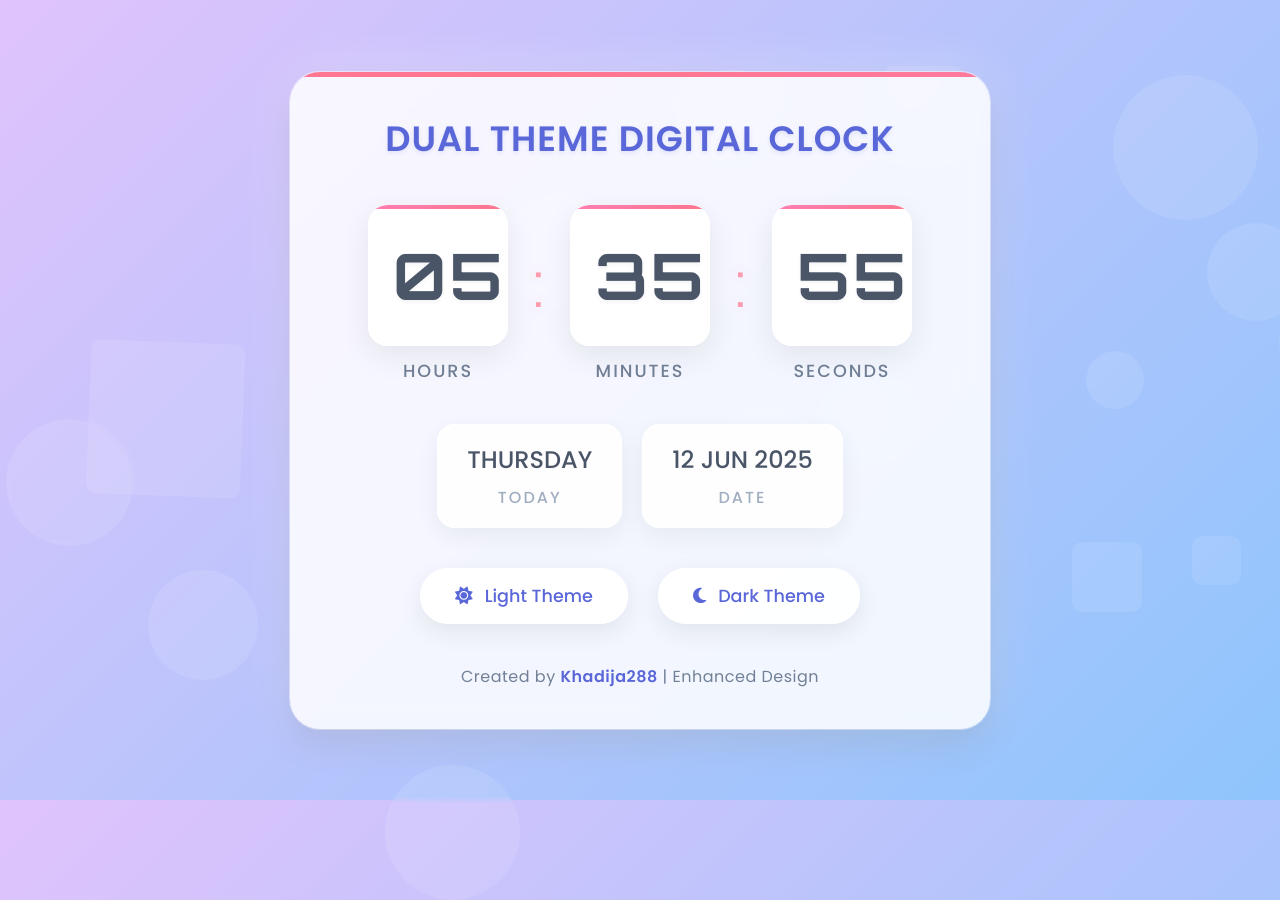
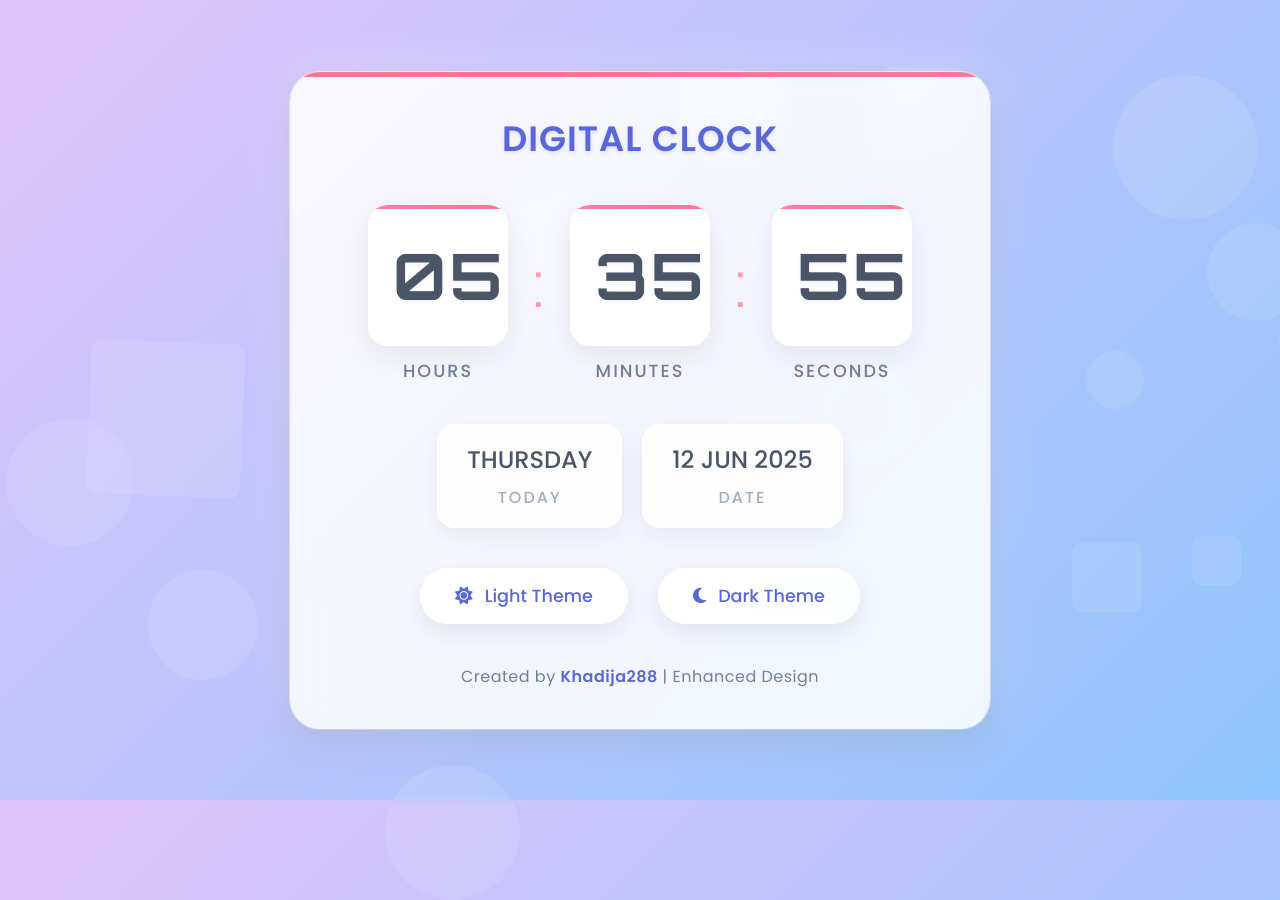
Before and after one commit to Khadija288/Digital-Clock, a plain HTML site: page index.html in a window 1280 px wide. Shown: the top 900 px of the page. Drawn offline with Linux system fonts and the light colour scheme.

Commit message:
heading changed

```diff
--- a/index.html
+++ b/index.html
@@ -474,7 +474,7 @@
     <!-- Floating background elements will be generated by JS -->
 
     <div class="container">
-        <h1 class="title">DUAL THEME DIGITAL CLOCK</h1>
+        <h1 class="title">DIGITAL CLOCK</h1>
 
         <div class="clock-container">
             <div class="time-section">
```
